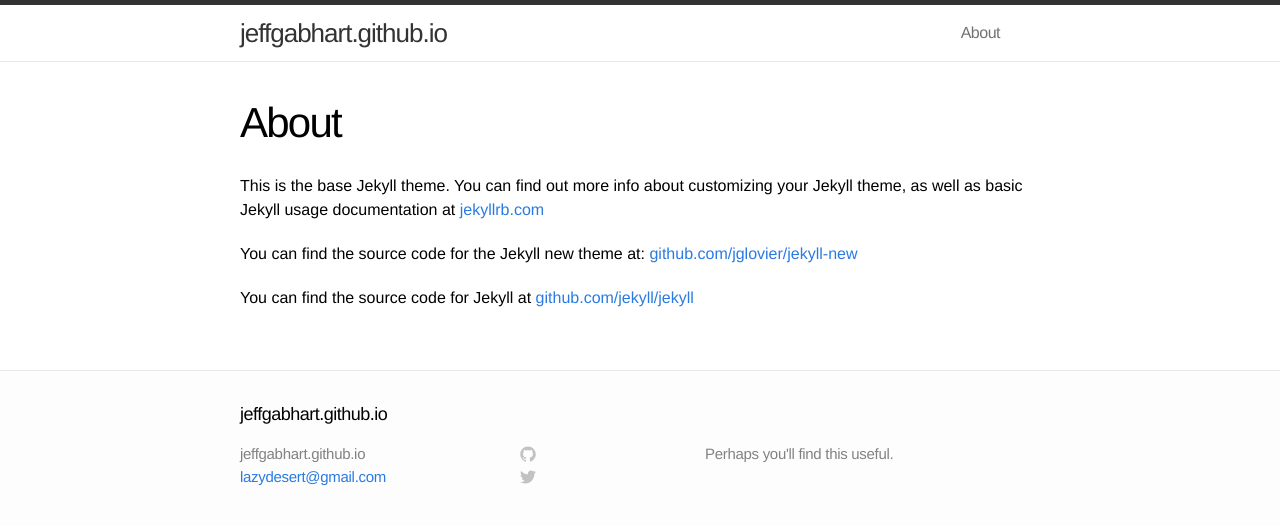
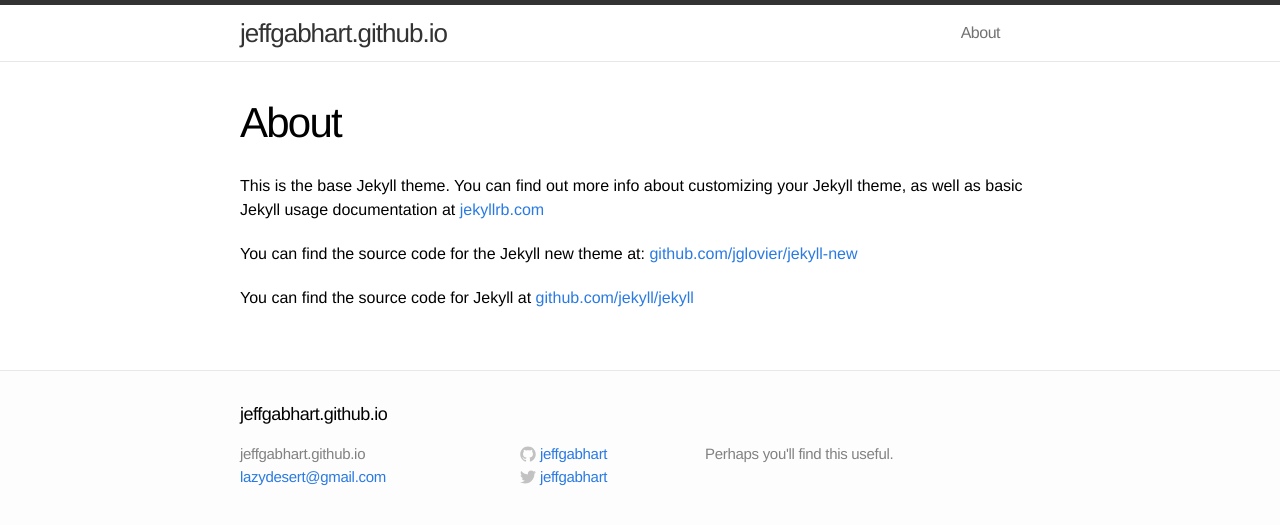
Before and after one commit to jeffgabhart/jeffgabhart.github.io, a Jekyll site: the page built from about.md, in a window 1280 px wide. Shown: the top 525 px of the page. Built offline with Jekyll 4.4.1, drawn with Linux system fonts in a browser that asks for light colours.

Commit message:
Add username to config

```diff
--- a/_config.yml
+++ b/_config.yml
@@ -1,6 +1,7 @@
 # Site settings
 title: jeffgabhart.github.io
 email: lazydesert@gmail.com
+username: jeffgabhart
 description: "Perhaps you'll find this useful."
 baseurl: ""
 url: "http://jeffgabhart.github.io"
```
